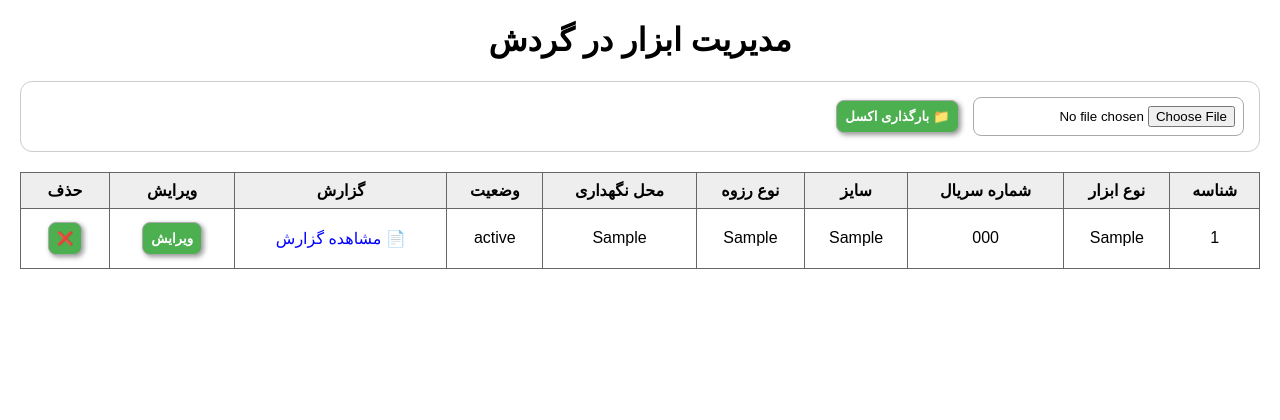
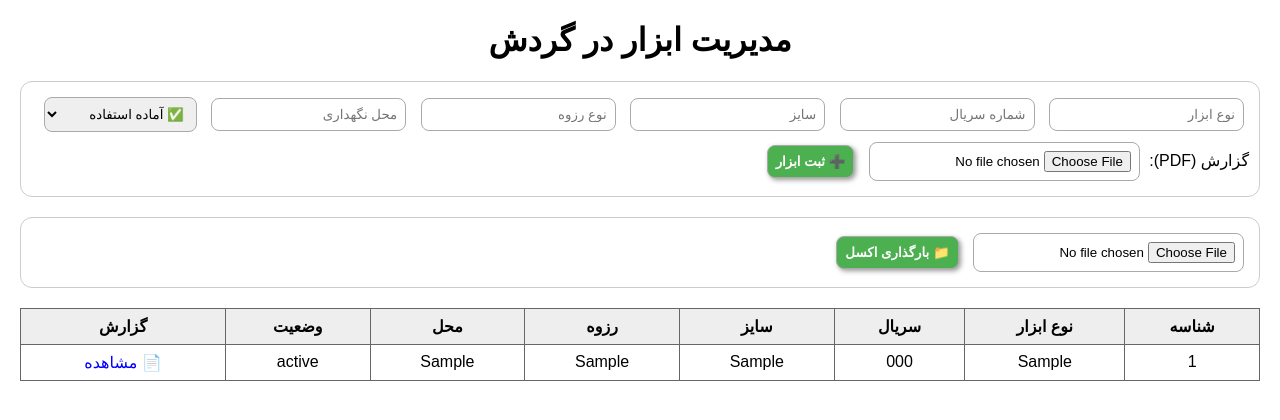
Before and after one commit to javadrad/Inventory-app-final, a Flask app: page / in a window 1280 px wide. Shown: the top 420 px of the page. Run offline with Flask 3, Linux system fonts and the light colour scheme; tables that the repository leaves empty hold one stand-in row (values such as "Sample post").

Commit message:
Update index.html

```diff
--- a/templates/index.html
+++ b/templates/index.html
@@ -8,25 +8,38 @@
 <body>
     <h1>مدیریت ابزار در گردش</h1>
 
-    <!-- بارگذاری اکسل -->
-    <form method="POST" enctype="multipart/form-data">
-        <input type="file" name="excel_file" accept=".xlsx,.xls" required>
+    <form method="POST" action="/add" enctype="multipart/form-data">
+        <input type="text" name="tool_type" placeholder="نوع ابزار" required>
+        <input type="text" name="serial_number" placeholder="شماره سریال" required>
+        <input type="text" name="size" placeholder="سایز">
+        <input type="text" name="thread_type" placeholder="نوع رزوه">
+        <input type="text" name="location" placeholder="محل نگهداری">
+        <select name="status">
+            <option value="آماده">✅ آماده استفاده</option>
+            <option value="تعمیر">🛠 نیاز به تعمیر</option>
+            <option value="سندبلاست">🌀 نیاز به سندبلاست</option>
+            <option value="خراب">❌ خراب</option>
+        </select>
+        گزارش (PDF): <input type="file" name="report_file">
+        <button type="submit">➕ ثبت ابزار</button>
+    </form>
+
+    <!-- فرم بارگذاری اکسل -->
+    <form method="POST" action="/upload_excel" enctype="multipart/form-data" style="margin-top:10px;">
+        <input type="file" name="excel_file" accept=".xlsx" required>
         <button type="submit">📁 بارگذاری اکسل</button>
     </form>
 
-    <!-- جدول ابزارها -->
     <table>
         <tr>
             <th>شناسه</th>
             <th>نوع ابزار</th>
-            <th>شماره سریال</th>
+            <th>سریال</th>
             <th>سایز</th>
-            <th>نوع رزوه</th>
-            <th>محل نگهداری</th>
+            <th>رزوه</th>
+            <th>محل</th>
             <th>وضعیت</th>
             <th>گزارش</th>
-            <th>ویرایش</th>
-            <th>حذف</th>
         </tr>
         {% for item in items %}
         <tr>
@@ -37,9 +50,13 @@
             <td>{{ item[4] }}</td>
             <td>{{ item[5] }}</td>
             <td>{{ item[6] }}</td>
-            <td>{% if item[7] %}<a href="{{ item[7] }}" target="_blank">📄 مشاهده گزارش</a>{% else %}-{% endif %}</td>
-            <td><a href="/edit/{{ item[0] }}"><button>ویرایش</button></a></td>
-            <td><a href="/delete/{{ item[0] }}"><button>❌</button></a></td>
+            <td>
+                {% if item[7] %}
+                    <a href="{{ item[7] }}" target="_blank">📄 مشاهده</a>
+                {% else %}
+                    -
+                {% endif %}
+            </td>
         </tr>
         {% endfor %}
     </table>
```
